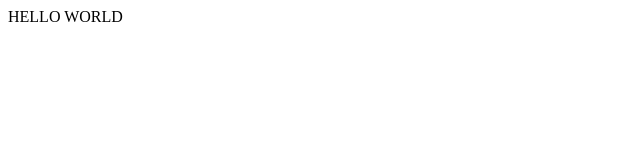
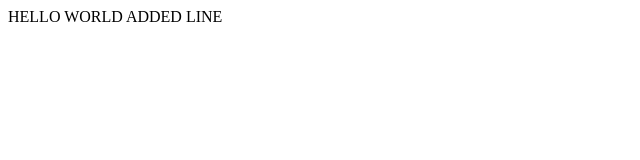
Before and after one commit to vlatko2009/PROJECT0, a plain HTML site: page index.html in a window 1280 px wide. Shown: the whole page, without its empty margins (0-640 px from the left). Drawn offline with Linux system fonts and the light colour scheme.

Commit message:
izmena vo granka

```diff
--- a/index.html
+++ b/index.html
@@ -9,6 +9,7 @@
 
 	<body>
 		HELLO WORLD
+		ADDED LINE
 	</body>
 
 </HTML>
```
